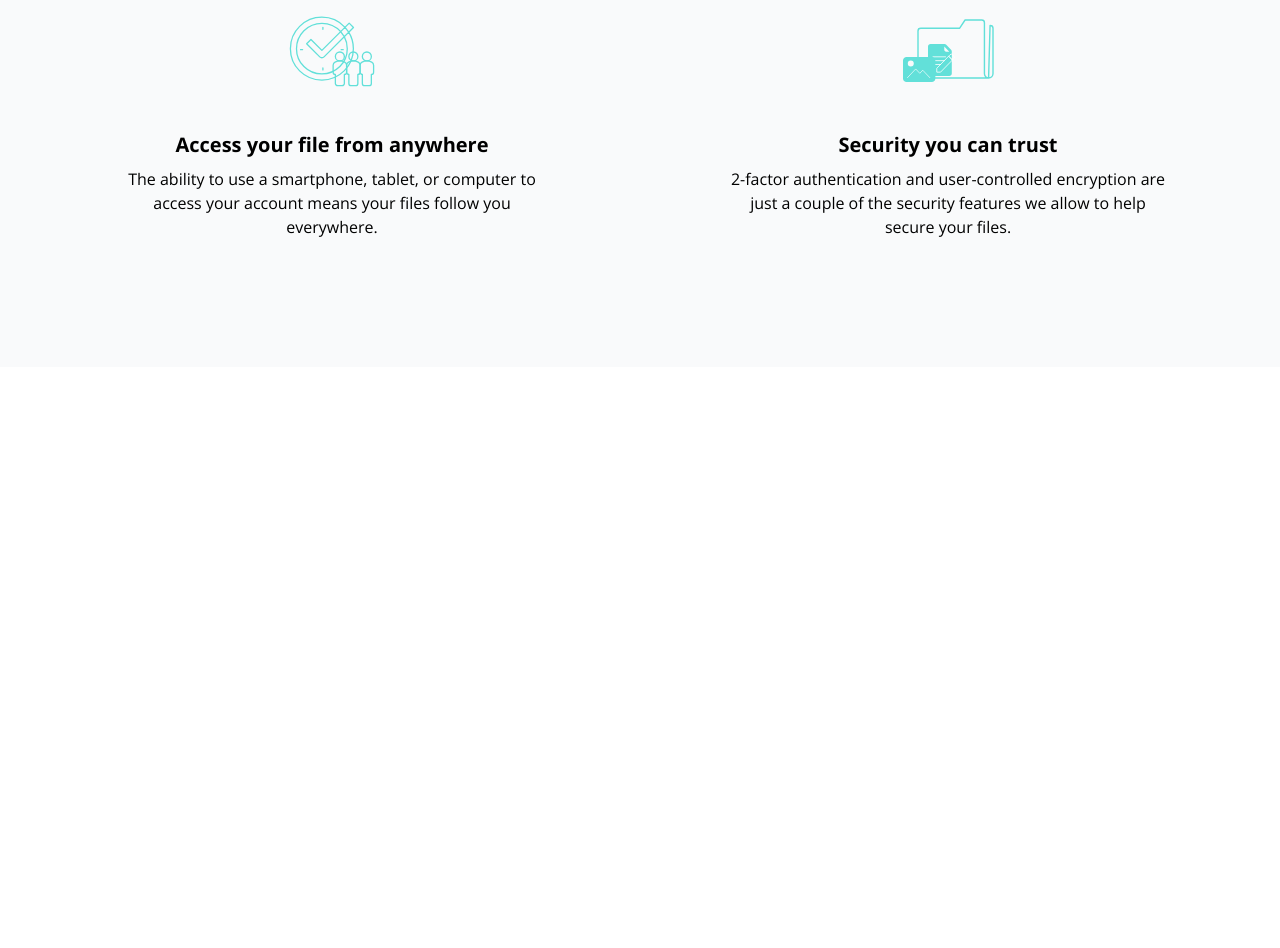
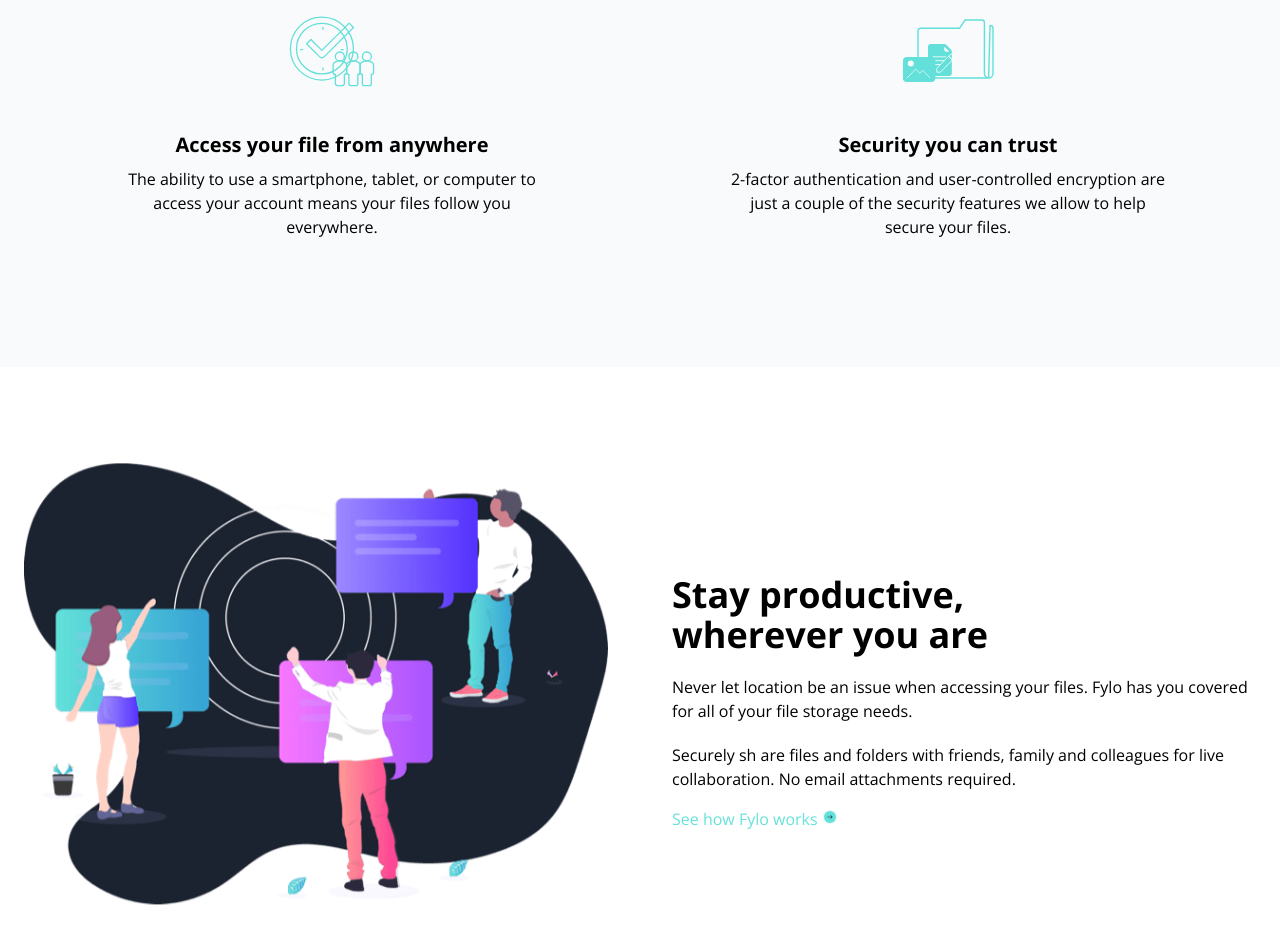
Before and after one commit to JRGironDev/flyo, a website: page index.html in a window 1280 px wide. Shown: the part 1763-2711 px from the top of the page. Before the commit the page ends 2130 px from the top, so only its background shows below. Drawn offline with nearby package versions, Linux system fonts and the light colour scheme.

Commit message:
Add Productive Section

```diff
--- a/index.html
+++ b/index.html
@@ -134,7 +134,39 @@
               <p class="max-w-md">
                 2-factor authentication and user-controlled encryption are just a couple of the security features we allow to help secure your files.
               </p>
+           </div>
+         </div>
+      </section>
 
+      <!--- Productive Section -->
+      <section id="productive" class="bg-white dark:bg-darkBlue">
+        <!-- Productive Container -->
+         <div class="container flex flex-col items-center mx-auto px-6 pt-24 pb-32 md:flex-row md:space-x-16">
+          <!-- Image -->
+          <div class="md:w-1/2">
+            <img src="images/illustration-stay-productive.png" alt="" class="mb-10">
+          </div>
+          <!-- Content-->
+           <div class="flex flex-col items-start md:w-1/2">
+            <div class="flex flex-col space-y-5">
+              <h4 class="max-w-md text-xl font-bold md:text-4xl">
+                Stay productive, wherever you are
+              </h4>
+              <p class="text-md.md:text-lg">
+                Never let location be an issue when accessing your files. Fylo has you covered for all of your file storage needs.
+              </p>
+              <p class="text-md.md:text-lg">
+                Securely sh are files and folders with friends, family and colleagues for live collaboration. No email attachments required.
+              </p>
+            </div>
+
+            <!-- Link-->
+             <div class="block mt-4">
+              <a href="#" class="boder-b border-accentCyan text-accentCyan">
+                See how Fylo works
+                <img src="images/icon-arrow.svg" alt="" class="inline pb-2">
+              </a>
+             </div>
            </div>
          </div>
       </section>
```
Also changed, not shown: css/style.css.
